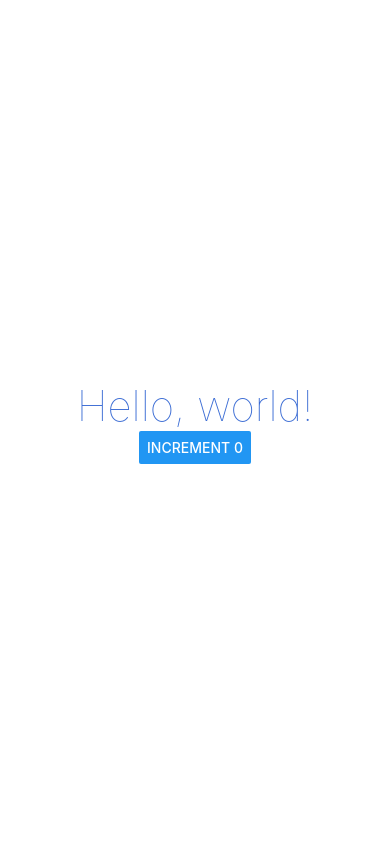
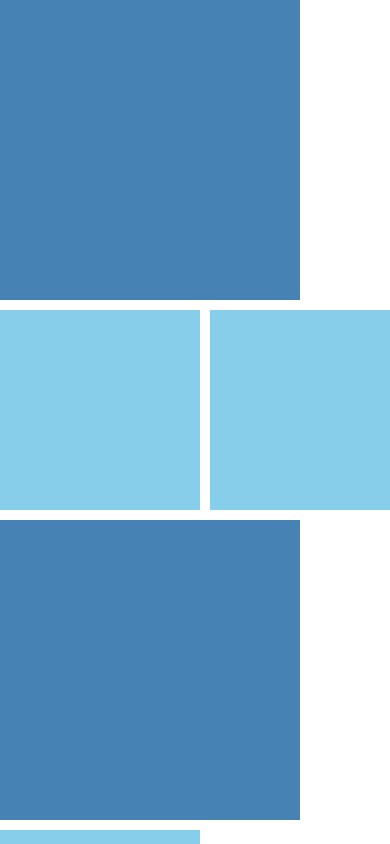
Before and after one commit to jakobudovic/ConcreteTestApp, a React Native app: screen / in a window 390 px wide. Built offline with nearby package versions, Linux system fonts and the light colour scheme.

Commit message:
Add scroll view

```diff
--- a/App.js
+++ b/App.js
@@ -1,7 +1,14 @@
 import { StatusBar } from "expo-status-bar";
 import React, { useEffect } from "react";
 import { useState } from "react";
-import { Button, StyleSheet, Text, View } from "react-native";
+import {
+  Button,
+  SafeAreaView,
+  ScrollView,
+  StyleSheet,
+  Text,
+  View,
+} from "react-native";
 
 export default function App() {
   let x = 1;
@@ -13,15 +20,19 @@ export default function App() {
   }, [countEvery3]);
 
   return (
-    <View style={styles.container}>
-      <Text style={styles.text}>Hello, world!</Text>
-      <Button
-        title={`Increment ${count}`}
-        onPress={() => {
-          setCount(count + 1);
-        }}
-      />
-    </View>
+    <SafeAreaView style={styles.container}>
+      <ScrollView>
+        <View style={styles.large} />
+        <ScrollView horizontal>
+          <View style={styles.small} />
+          <View style={styles.small} />
+          <View style={styles.small} />
+        </ScrollView>
+        <View style={styles.large} />
+        <View style={styles.small} />
+        <View style={styles.large} />
+      </ScrollView>
+    </SafeAreaView>
   );
 }
 
@@ -29,13 +40,19 @@ const styles = StyleSheet.create({
   container: {
     flex: 1,
     backgroundColor: "white",
-    alignItems: "center",
-    justifyContent: "center",
   },
-  text: {
-    color: "rgb(59,108,212)",
-    fontSize: 42,
-    fontWeight: "100",
-    textAlign: "center",
+  small: {
+    width: 200,
+    height: 200,
+    marginBottom: 10,
+    marginRight: 10,
+    backgroundColor: "skyblue",
+  },
+  large: {
+    width: 300,
+    height: 300,
+    marginBottom: 10,
+    marginRight: 10,
+    backgroundColor: "steelblue",
   },
 });
```
